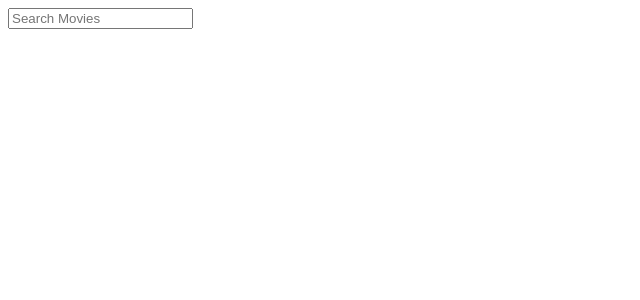
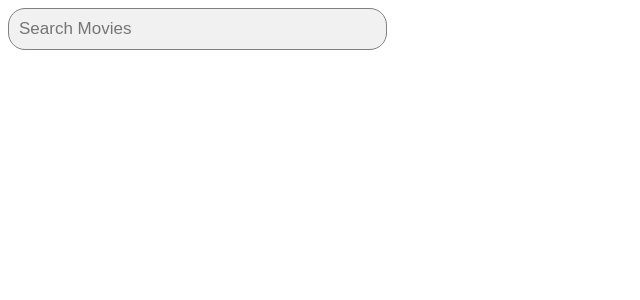
Before and after one commit to PVSAmulya/type-ahead-auto-complete, an Angular app: page / in a window 1280 px wide. Shown: the top 300 px of the page, without its empty margins (0-640 px from the left). Built offline with nearby package versions, Linux system fonts and the light colour scheme.

Commit message:
Added year to the select search auto complete list Added styling to input search bar

```diff
--- a/src/app/modules/auto-complete/auto-complete.component.html
+++ b/src/app/modules/auto-complete/auto-complete.component.html
@@ -1,8 +1,8 @@
 <div class="auto-complete">
-  <input class="type-ahead" id="searchId" [(value)]="searchText" type="search" list="moviesId"
+  <input class="type-ahead" id="searchId" [(value)]="searchText" type="search" multiple="multiple" list="moviesId"
     placeholder="Search Movies" (keyup)="onKeyUp($event)">
   <datalist id="moviesId">
-    <option *ngFor="let item of movies" [value]="item"></option>
+    <option *ngFor="let item of movies" [value]="item.title" (click)="onMovieSelect($event)">{{item.year}}</option>
   </datalist>
   <datalist id="movies"></datalist>
   <div class='user-message' *ngIf="userMsg">{{userNotification}}</div>
--- a/src/app/modules/auto-complete/auto-complete.component.scss
+++ b/src/app/modules/auto-complete/auto-complete.component.scss
@@ -1,5 +1,3 @@
-
-
 .auto-complete .user-message {
   background: red;
   color: white;
@@ -11,3 +9,13 @@
   width: 96%;
   text-align: center;
 }
+
+.auto-complete input#searchId{
+  padding: 10px;
+  font-size: 17px;
+  border: 1px solid grey;
+  width: 30%;
+  background: #f1f1f1;
+  border-radius: 1em;
+  outline: none;
+}
--- a/src/app/modules/auto-complete/auto-complete.component.ts
+++ b/src/app/modules/auto-complete/auto-complete.component.ts
@@ -1,5 +1,6 @@
 import { Component, OnInit } from '@angular/core';
 import { AutoCompleteService } from './auto-complete.service';
+import { TitleInfo } from './auto-complete.model';
 
 @Component({
   selector: 'app-auto-complete',
@@ -9,13 +10,14 @@ import { AutoCompleteService } from './auto-complete.service';
 export class AutoCompleteComponent implements OnInit {
   moviesList: any;
   searchText: string = '';
-  movies: Array<string> = [];
+  movies: Array<TitleInfo> = [];
   moviesId: any;
   userMsg = false; /** to display message to the user */
   userNotification: string;
   constructor(private autoCompleteService: AutoCompleteService) { }
 
   ngOnInit() {
+    this.clearMoviesDataList();
   }
 
   fetchMovies() {
@@ -27,30 +29,45 @@ export class AutoCompleteComponent implements OnInit {
         this.displayUserNotification(data.message);
       } else if (data.Search) {
         data.Search.forEach(movie => {
-          this.movies.push(movie.Title);
+          const titleInfo = {
+            title: movie.Title,
+            year: movie.Year
+          };
+          this.movies.push(titleInfo);
         });
       } else {
+        this.clearMoviesDataList();
         if (data.Response === 'False') {
-          this.movies.push(data.Error || data.message);
+          const titleInfo = {
+            title: 'Please improve your search',
+            year: data.Error
+          };
+          this.movies.push(titleInfo);
         }
       }
 
     });
   }
 
+  onMovieSelect(options) {
+    console.log(options);
+  }
+
   debounce(limit) {
     let timer;
     clearTimeout(timer);
     timer = setTimeout(() => {
-      if (this.searchText) {
+      if (this.searchText.length) {
         this.fetchMovies();
+      } else {
+        this.clearMoviesDataList();
       }
     }, limit);
   }
 
   onKeyUp(e: any) {
     this.searchText = e.target.value;
-    this.debounce(300);
+    this.debounce(400);
   }
 
   clearMoviesDataList() {
--- /dev/null
+++ b/src/app/modules/auto-complete/auto-complete.model.ts
@@ -0,0 +1,4 @@
+export class TitleInfo {
+    title: string;
+    year: string;
+}
```
Lines whose indentation alone changed are shown as unchanged.
